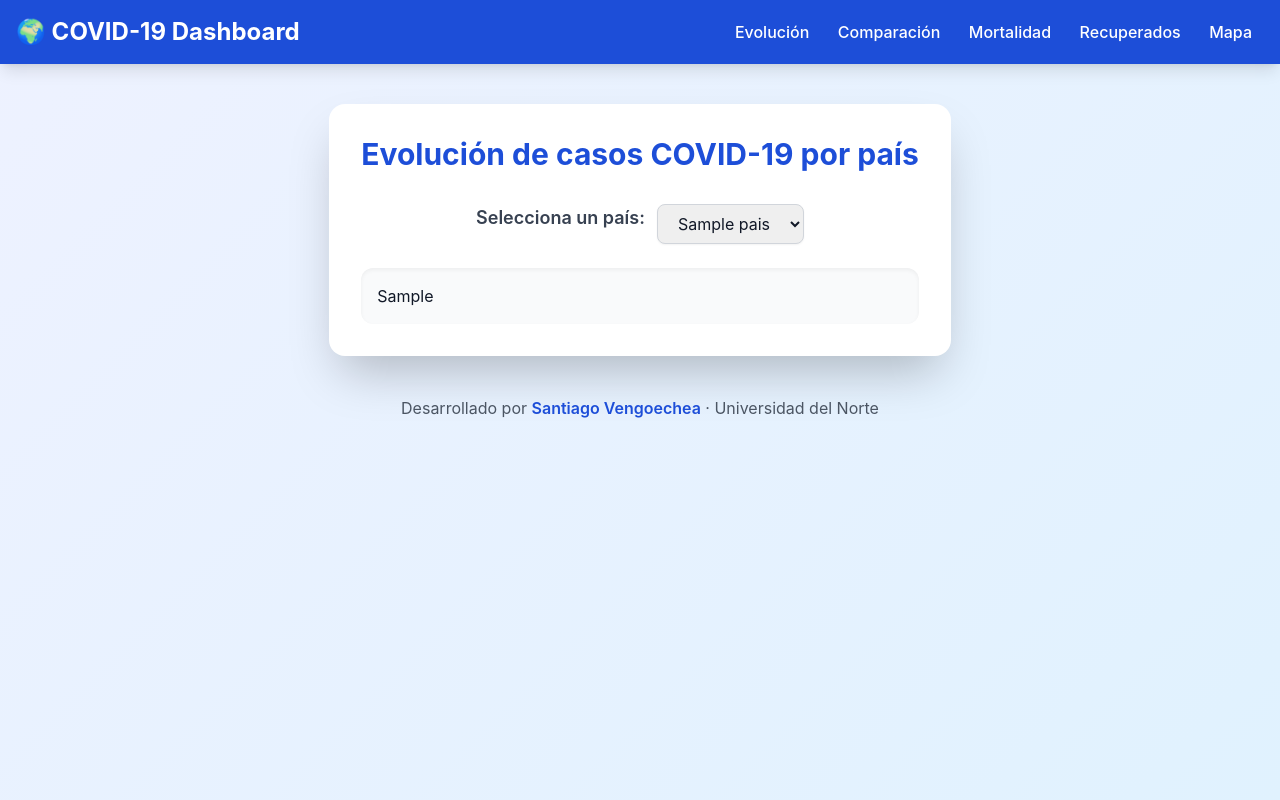
After one commit to lymichh/CovidDashboardWebsite, a Flask app: template tutorialFlask/templates/dashboard.html in a window 1280 px wide. The commit adds this page. Run offline with Flask 3, Linux system fonts and the light colour scheme; the template is opened without the code that fills it: most values are stand-ins (such as "Sample title", 1, 10 or a date in 2020); some libraries are stand-ins or nearby versions.

Commit message:
cambios de Santiago?

```diff
--- a/tutorialFlask/app.py
+++ b/tutorialFlask/app.py
@@ -1,9 +1,8 @@
-"""
-Connects to a SQL database using pyodbc
-"""
-from os import getenv
-from flask import Flask, jsonify, render_template
+from flask import Flask, render_template, jsonify
 import pyodbc
+import pandas as pd
+import plotly.express as px
+import plotly.io as pio
 
 app = Flask(__name__)
 
@@ -19,7 +18,6 @@ database = 'COVID_19'
 username = 'project'
 password = 'project123'
 
-# Cadena de conexión
 connection_string = (
     f'DRIVER={{ODBC Driver 17 for SQL Server}};'
     f'SERVER={server};'
@@ -28,65 +26,125 @@ connection_string = (
     f'PWD={password}'
 )
 
-def get_db_data():
-    """
-    Se conecta a la base de datos, ejecuta una consulta y devuelve los datos.
-    Maneja la conexión y el cursor de forma segura.
-    """
-    db = None  # Inicializa la variable de conexión
+# Función para ejecutar consultas SQL
+def run_query(query, params=None):
     try:
-        # Usar 'with' asegura que la conexión se cierre incluso si hay errores
         db = pyodbc.connect(connection_string)
         cursor = db.cursor()
 
-        cursor.execute("SELECT * FROM covid_19_clean_complete")
+        # Si hay parámetros, se pasan al ejecutar
+        if params:
+            cursor.execute(query, params)
+        else:
+            cursor.execute(query)
+
+        rows = cursor.fetchall()
+        columns = [col[0] for col in cursor.description]
+        df = pd.DataFrame.from_records(rows, columns=columns)
+        db.close()
+        return df
+
+    except Exception as e:
+        print(f"Error al ejecutar consulta: {e}")
+        return pd.DataFrame()
+
+@app.route('/evolucion')
+def evolucion():
+
+    db = pyodbc.connect(connection_string)
+    cursor = db.cursor()
+
+    cursor.execute("SELECT DISTINCT Country_Region FROM dbo.covid_19_clean_complete ORDER BY Country_Region")
+    paises = [row[0] for row in cursor.fetchall()]
+
+    pais_default = 'Colombia'
+
+    """Genera la gráfica de evolución de casos confirmados en Colombia."""
+    query = """
+        SELECT Date,
+               SUM(Confirmed) AS TotalConfirmed,
+               SUM(Deaths) AS TotalMuertes,
+               SUM(Recovered) AS TotalRecuperados
+        FROM dbo.covid_19_clean_complete
+        WHERE Country_Region = ?
+        GROUP BY Date
+        ORDER BY Date;
+    """
+    cursor.execute(query, pais_default)
+    rows = cursor.fetchall()
+
+    columns = [column[0] for column in cursor.description]
+    df = pd.DataFrame.from_records(rows, columns=columns)
+
+    fig = px.line(df, x='Date', y='TotalConfirmed',
+                  title=f'Evolución de Casos Confirmados en {pais_default}',
+                  markers=True,
+                  line_shape='spline')
+    fig.update_layout(
+        template='plotly_white',
+        title_x=0.5,
+        font=dict(family="Inter, sans-serif", size=14, color="#333"),
+        height=500,
+        margin=dict(l=40, r=40, t=60, b=40)
+    )
+
+    graph_html = pio.to_html(fig, full_html=False)
+    db.close()
+    return render_template('dashboard.html', paises=paises, pais_default = pais_default, graph_html=graph_html)
+
+@app.route('/evolucion_data/<pais>')
+def evolucion_data(pais):
+    print(f"🔍 Consultando datos para: {pais}")  # Para verificar en consola
+
+    query = """
+        SELECT Date,
+               SUM(Confirmed) AS TotalConfirmed,
+               SUM(Deaths) AS TotalDeaths,
+               SUM(Recovered) AS TotalRecovered
+        FROM dbo.covid_19_clean_complete
+        WHERE Country_Region = ?
+        GROUP BY Date
+        ORDER BY Date;
+    """
+
+    try:
+        db = pyodbc.connect(connection_string)
+        cursor = db.cursor()
+        cursor.execute(query, pais)
         rows = cursor.fetchall()
 
-        # Convierte los resultados a una lista de diccionarios para que sea formato JSON
+        if not rows:
+            print("⚠️ No se encontraron registros.")
+            return jsonify({'html': '<p class="text-center text-red-500 font-semibold">No hay datos para este país.</p>'})
+
         columns = [column[0] for column in cursor.description]
-        data = [dict(zip(columns, row)) for row in rows]
+        df = pd.DataFrame.from_records(rows, columns=columns)
+        print(df.head())  # Para ver si sí trajo datos
 
-        return data
+        # Gráfico simple por ahora (solo TotalConfirmed)
+        fig = px.line(
+            df,
+            x='Date',
+            y='TotalConfirmed',
+            title=f'Evolución de casos confirmados en {pais}',
+            markers=True
+        )
 
-    except pyodbc.Error as ex:
-        # Captura errores específicos de pyodbc para un mejor diagnóstico
-        sqlstate = ex.args[0]
-        print(f"Error de base de datos (SQLSTATE: {sqlstate}): {ex}")
-        return {"error": "No se pudo conectar o consultar la base de datos.", "details": str(ex)}
+        graph_html = pio.to_html(fig, full_html=False)
+        return jsonify({'html': graph_html})
+
     except Exception as e:
-        print(f"Ocurrió un error inesperado: {e}")
-        return {"error": "Ocurrió un error inesperado en el servidor.", "details": str(e)}
+        print("❌ Error al ejecutar consulta:", e)
+        return jsonify({'html': f'<p style="color:red;">Error: {str(e)}</p>'})
+
     finally:
-        # Asegúrate de que la conexión se cierre solo si se abrió con éxito
         if db:
             db.close()
-            print("Conexión a la base de datos cerrada.")
 
-
-@app.route('/info')
-def info():
-    return render_template('data.html')
-
-@app.route('/data')
-def get_data():
-    """
-    Endpoint de la API para obtener los datos de la base de datos.
-    """
-    data = get_db_data()
-    # Si hay un error, devuelve una respuesta con un código de estado apropiado
-    if "error" in data:
-        return jsonify(data), 500
-    return jsonify(data)
 
 @app.route('/')
 def home():
-    """
-    Ruta que sirve la página principal HTML.
-    """
-    return render_template('index.html')
-
+    return "<h1 style='text-align:center;'>Bienvenido al Dashboard COVID-19</h1><p style='text-align:center;'><a href='/evolucion'>Ir al Dashboard</a></p>"
 
 if __name__ == '__main__':
-    # El puerto se puede configurar también con variables de entorno
-    port = int(getenv('PORT', 5000))
-    app.run(debug=True, port=port)
+    app.run(debug=True, port=5000)
--- /dev/null
+++ b/tutorialFlask/templates/dashboard.html
@@ -0,0 +1,86 @@
+<!DOCTYPE html>
+<html lang="es">
+<head>
+  <meta charset="UTF-8">
+  <meta name="viewport" content="width=device-width, initial-scale=1.0">
+  <title>Evolución COVID-19</title>
+  <script src="https://cdn.plot.ly/plotly-latest.min.js"></script>
+  <script src="https://cdn.tailwindcss.com"></script>
+  <style>
+    body {
+      font-family: 'Inter', sans-serif;
+      background: linear-gradient(135deg, #eef2ff 0%, #e0f2fe 100%);
+      min-height: 100vh;
+      display: flex;
+      flex-direction: column;
+    }
+    .fade-in {
+      animation: fadeIn 0.5s ease-in-out;
+    }
+    @keyframes fadeIn {
+      from { opacity: 0; transform: translateY(10px); }
+      to { opacity: 1; transform: translateY(0); }
+    }
+  </style>
+</head>
+
+<body class="text-gray-900">
+
+  <!-- Navbar -->
+  <nav class="bg-blue-700 text-white p-4 shadow-lg flex justify-between items-center">
+    <h1 class="text-2xl font-bold">🌍 COVID-19 Dashboard</h1>
+    <div>
+      <a href="/evolucion" class="mx-3 hover:underline font-medium">Evolución</a>
+      <a href="/comparacion" class="mx-3 hover:underline font-medium">Comparación</a>
+      <a href="/mortalidad" class="mx-3 hover:underline font-medium">Mortalidad</a>
+      <a href="/recuperados" class="mx-3 hover:underline font-medium">Recuperados</a>
+      <a href="/mapa" class="mx-3 hover:underline font-medium">Mapa</a>
+    </div>
+  </nav>
+
+  <!-- Contenido principal -->
+  <div class="max-w-5xl mx-auto mt-10 p-8 bg-white shadow-2xl rounded-2xl fade-in">
+    <h2 class="text-3xl font-bold text-center mb-8 text-blue-700">
+      Evolución de casos COVID-19 por país
+    </h2>
+
+    <!-- Selector de país -->
+    <div class="flex justify-center mb-6">
+      <label for="pais" class="text-lg font-semibold mr-3 text-gray-700">Selecciona un país:</label>
+      <select id="pais" class="border border-gray-300 rounded-lg px-4 py-2 shadow-sm focus:ring-2 focus:ring-blue-400">
+        {% for pais in paises %}
+          <option value="{{ pais }}" {% if pais == pais_default %}selected{% endif %}>{{ pais }}</option>
+        {% endfor %}
+      </select>
+    </div>
+
+    <!-- Contenedor del gráfico -->
+    <div id="chart-container" class="bg-gray-50 p-4 rounded-xl shadow-inner fade-in">
+      {{ graph_html|safe }}
+    </div>
+  </div>
+
+  <!-- Pie de página -->
+  <footer class="text-center text-gray-600 mt-10 mb-6">
+    Desarrollado por <span class="font-semibold text-blue-700">Santiago Vengoechea</span> · Universidad del Norte
+  </footer>
+
+  <!-- Script para actualizar la gráfica dinámicamente -->
+  <script>
+    const paisSelect = document.getElementById('pais');
+    const chartContainer = document.getElementById('chart-container');
+
+    paisSelect.addEventListener('change', async () => {
+      const pais = paisSelect.value;
+
+      // Llamada al endpoint Flask para obtener la nueva gráfica
+      const response = await fetch(`/evolucion_data/${pais}`);
+      const data = await response.json();
+
+      // Reemplaza el contenido del gráfico
+      chartContainer.innerHTML = data.html;
+    });
+  </script>
+
+</body>
+</html>
--- a/tutorialFlask/templates/index.html
+++ b/tutorialFlask/templates/index.html
@@ -5,7 +5,7 @@
     <meta name="viewport" content="width=device-width, initial-scale=1.0, maximum-scale=1.0">
     <title>Covid Database Dashboard</title> <!-- Definir el titulo que vamos a usar -->
     <!-- Link de los iconos usados -->
-    <link rel= "stylesheet" href= "https://maxst.icons8.com/vue-static/landings/line-awesome/line-awesome/1.3.0/css/line-awesome.min.css" >
+    <link rel="stylesheet" href="https://cdn.jsdelivr.net/npm/line-awesome@1.3.0/dist/line-awesome/css/line-awesome.min.css">
 
     <link rel="stylesheet" href="{{ url_for('static', filename='style.css') }}">
 </head>
@@ -108,7 +108,7 @@
                     <h1>Covid Database Dashboard</h1>
                     <small>Escrito de momento para editar el propósito.</small> <!-- Por revisar, poner proposito -->
                 </div>
-                <div>
+                <div class="header-actions">
                     <button>
                         <span class="las la-file-export"></span>
                         Export
```
Also changed, not shown: tutorialFlask/static/style.css (+41 -1 lines), tutorialFlask/templates/data.html (line endings or trailing spaces), 2 other files.
